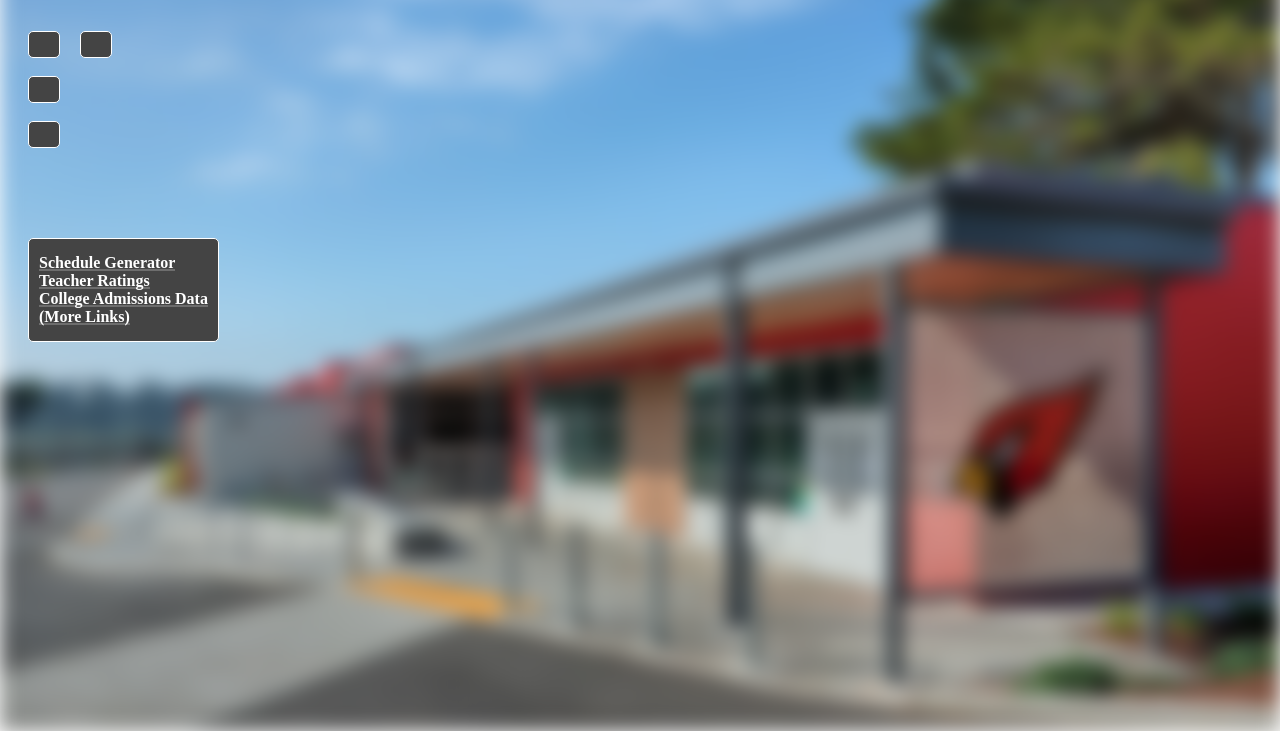
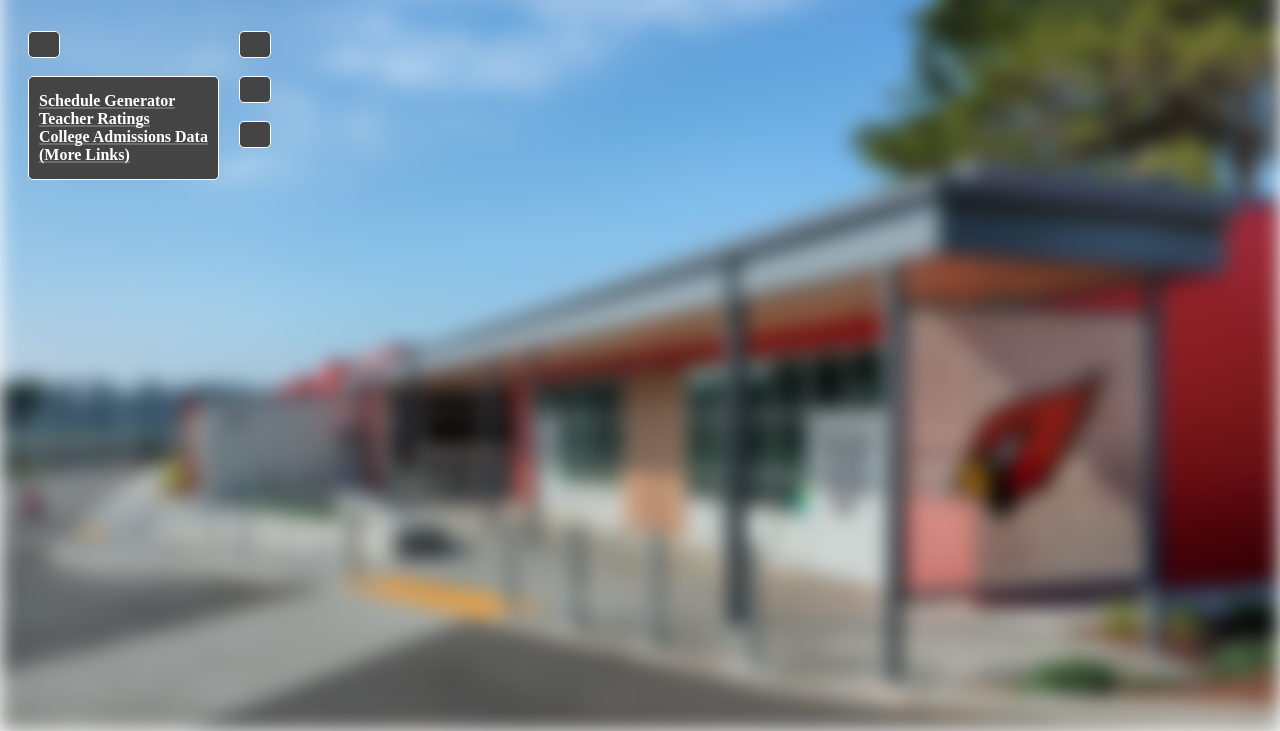
Before and after one commit to jacksonjude/BellScheduleWebsite, a plain HTML site: page index.html in a window 1280 px wide. Shown: the part 69-800 px from the top of the page. Drawn offline with nearby package versions, Linux system fonts and the light colour scheme; no server answers; a web font is replaced by a local one.

Commit message:
Fixed spacing for links box

```diff
--- a/index.html
+++ b/index.html
@@ -17,9 +17,26 @@
         <h4 class="boxlabel" id="blockTime"></h4>
       </div>
     </div>
-    <div style="float: left" class="boxcontainer">
-      <div class="box">
-        <h4 class="boxlabel" id="periodTimes"></h4>
+    <div style="float: left;">
+      <div class="boxcontainer">
+        <div class="box">
+          <h4 class="boxlabel" id="periodTimes"></h4>
+        </div>
+      </div>
+      <br>
+      <br>
+      <div class="boxcontainer">
+        <div class="box">
+          <h4 style="margin-block-start:5px;margin-block-end:5px">
+            <a href="https://jacksonjude.github.io/lowellschedulegen">Schedule Generator</a>
+            <br>
+            <a href="https://studentsreview.me">Teacher Ratings</a>
+            <br>
+            <a href="https://lowell-acceptable.herokuapp.com">College Admissions Data</a>
+            <br>
+            <a href="/links">(More Links)</a>
+          </h4>
+        </div>
       </div>
     </div>
     <br>
@@ -38,11 +55,6 @@
         <h4 class="boxlabel" id="tomorrowStart"></h4>
       </div>
     </div>
-    <br>
-    <br>
-    <br>
-    <br>
-    <br>
     <!--
     <div class="boxcontainer">
       <div class="box">
@@ -50,20 +62,5 @@
       </div>
     </div>
     -->
-    <br>
-    <div class="boxcontainer">
-      <div class="box">
-        <h4 style="margin-block-start:5px;margin-block-end:5px">
-          <a href="https://jacksonjude.github.io/lowellschedulegen">Schedule Generator</a>
-          <br>
-          <a href="https://studentsreview.me">Teacher Ratings</a>
-          <br>
-          <a href="https://lowell-acceptable.herokuapp.com">College Admissions Data</a>
-          <br>
-          <a href="/links">(More Links)</a>
-        </h4>
-      </div>
-    </div>
-
   </body>
 </html>
```
